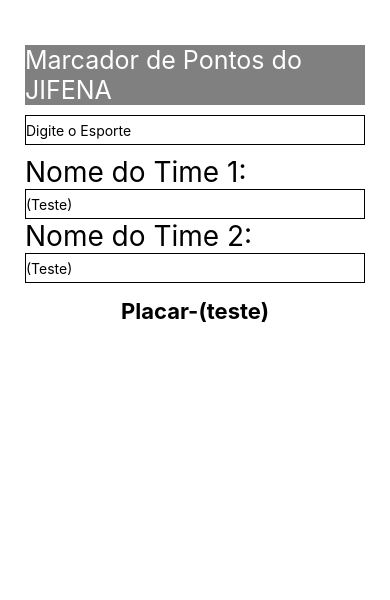
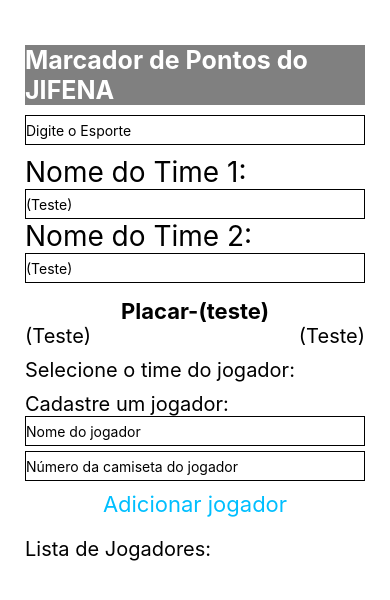
Before and after one commit to TalitaGabriela/FormPtsJifena_PDM, a React Native app: screen / in a window 390 px wide. Shown: the top 600 px of the page. Built offline with nearby package versions, Linux system fonts and the light colour scheme.

Commit message:
Finalizei o designer
Em parte o designer tá pronto, precisa fazer algumas adequações ainda. Isso vai arrumando conforme o andar do trabalho

```diff
--- a/App.js
+++ b/App.js
@@ -1,79 +1,115 @@
 import * as React from "react";
 import { NavigationContainer } from "@react-navigation/native";
-import { StyleSheet, Text, View, TextInput, ScrollView } from "react-native";
+import { StyleSheet, Text, View, TextInput, ScrollView, Pressable } from "react-native";
 
 // HEADER
 function Header() {
   return (
-    <View
-      style={{
-        display: "flex",
-        justifyContent: "center",
-        width: "100%",
-        backgroundColor: "grey",
-        alignItems: "center",
-      }}
-    >
-      <Text style={{ color: "white", fontSize: 25 }}>
+    <View style={{ display: "flex",justifyContent: "center", width: "100%", backgroundColor: "grey", alignItems: "center",}}>
+      <Text style={{ color: "white", fontSize: 25, fontWeight: "bold" }}>
         Marcador de Pontos do JIFENA
       </Text>
     </View>
   );
 }
 
+// Início a aplicação:
 export default function App() {
   return (
-    <NavigationContainer>
-      {
+    <NavigationContainer>{
         <ScrollView>
           <View>
+
             {/* Chamando o HEADER/Navbar */}
             <View style={{ paddingHorizontal: 25, paddingTop: 45 }}>
               <Header />
             </View>
 
-            {/* Input 1 - O esporte a ser jogado */}
+            {/* Input 1 - DIGITE O ESPORTE */}
             <View style={{ paddingHorizontal: 25, paddingVertical: 10 }}>
-              <TextInput
-                style={{ height: 30, width: "100%", borderWidth: 1 }}
-                placeholder="Digite o Esporte"
-              />
+              <TextInput style={{ height: 30, width: "100%", borderWidth: 1 }}
+                placeholder="Digite o Esporte"/>
             </View>
 
             {/* Escolhendo os times */}
             {/* Time 1 */}
-            <Text
-              style={{ width: "100%", paddingHorizontal: 25, fontSize: 28 }}
-            >
+            <Text style={{ width: "100%", paddingHorizontal: 25, fontSize: 28 }}>
               Nome do Time 1:
             </Text>
-            {/* Input 2 - Time1 */}
+
+            {/* Input 2 - Time 1 */}
             <View style={{ paddingHorizontal: 25 }}>
-              <TextInput
-                style={{ height: 30, width: "100%", borderWidth: 1 }}
+              <TextInput style={{ height: 30, width: "100%", borderWidth: 1 }}
+                placeholder="(Teste)"/>
+            </View>
+
+            {/* Time 2 */}
+            <Text style={{ width: "100%", paddingHorizontal: 25, fontSize: 28 }}>
+              Nome do Time 2:
+            </Text>
+
+            {/* Input 3 - Time2 */}
+            <View style={{ paddingHorizontal: 25 }}>
+              <TextInput style={{ height: 30, width: "100%", borderWidth: 1 }}
                 placeholder="(Teste)"
               />
             </View>
 
+            {/* Placar */}
+            <Text style={{ textAlign: "center", paddingTop: 15, fontSize: 22, fontWeight: "bold",}}>
+              Placar-(teste)
+            </Text>
 
-             {/* Time 2 */}
-             <Text
-              style={{ width: "100%", paddingHorizontal: 25, fontSize: 28 }}
-            >
-              Nome do Time 2:
-            </Text>
-            {/* Input 3 - Time2 */}
-            <View style={{ paddingHorizontal: 25}}>
-              <TextInput
-                style={{ height: 30, width: "100%", borderWidth: 1 }}
-                placeholder="(Teste)"
-              />
+            <View style={{ flex: 1, justifyContent: "space-between", flexDirection: "row",}}>
+              <Text style={{ paddingHorizontal: 25, fontSize: 20 }}>
+                (Teste)
+              </Text>
+
+              <Text style={{ paddingHorizontal: 25, fontSize: 20 }}>
+                (Teste)
+              </Text>
             </View>
 
+            {/* Selecionar jogador */}
+            <View>
+              <Text style={{ fontSize: 20, paddingHorizontal: 25, paddingVertical: 10 }}>
+                Selecione o time do jogador:
+              </Text>
+              {/* INCOMPLETO, FALTA A PARTE DE SELECIONAR iNFO OU AGRO */}
+            </View>
 
-            {/* Placar */}
-            <Text style={{textAlign:"center", paddingTop:15, fontSize:22, fontWeight:"bold"}}>Placar-(teste)</Text>
+            {/* Cadastrar um jogador e sua camiseta */}
+            <View style={{ paddingHorizontal: 25 }}>
+              <Text style={{ width: "100%", fontSize: 20 }}>
+                Cadastre um jogador:
+              </Text>
 
+              {/* Input 4 - NOME DO JOGADOR */}
+              <TextInput style={{ height: 30, width: "100%", borderWidth: 1 }}
+                placeholder="Nome do jogador"
+              />
+
+              {/* Input 5 - NUMERO DA CIMISETA */}
+              <View style={{ paddingVertical: 5 }}>
+                <TextInput style={{ height: 30, width: "100%", borderWidth: 1 }}
+                  placeholder="Número da camiseta do jogador"
+                />
+              </View>
+
+              {/* Botão de Adicionar Jogador */}
+              <Pressable>
+                <Text style={{ textAlign: "center", color: "#00BFFF", fontSize: 22, paddingTop: 5}}>
+                  Adicionar jogador
+                </Text>
+              </Pressable>
+            </View>
+
+            {/* Lista de Jogadores */}
+            <View style={{ paddingHorizontal: 25 }}>
+              <Text style={{ width: "100%", fontSize: 20, paddingTop: 20 }}>
+                Lista de Jogadores:
+              </Text>
+            </View>
 
 
           </View>
```
